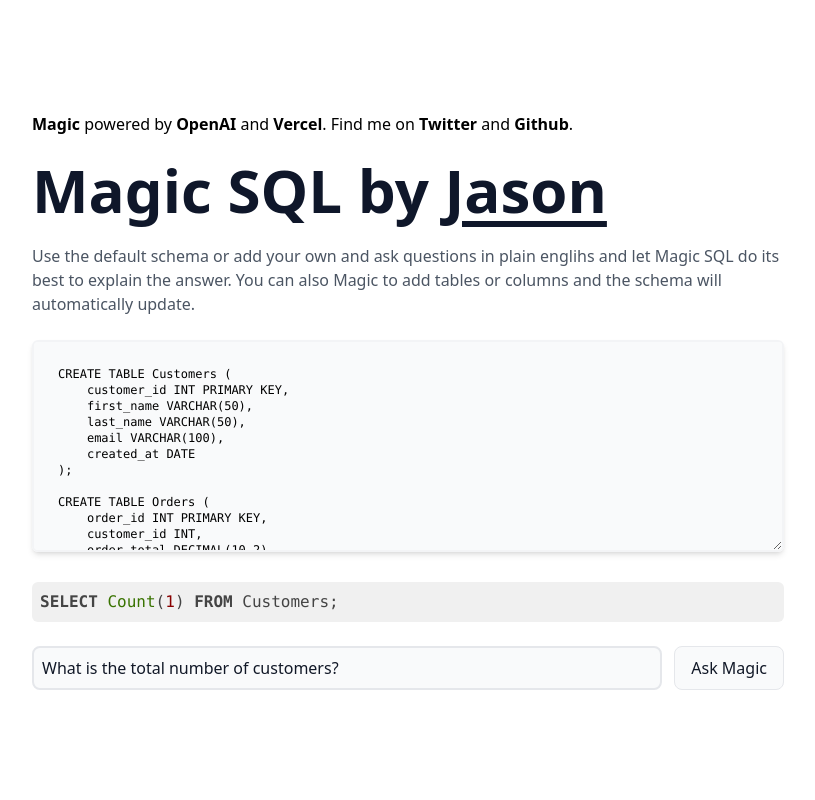
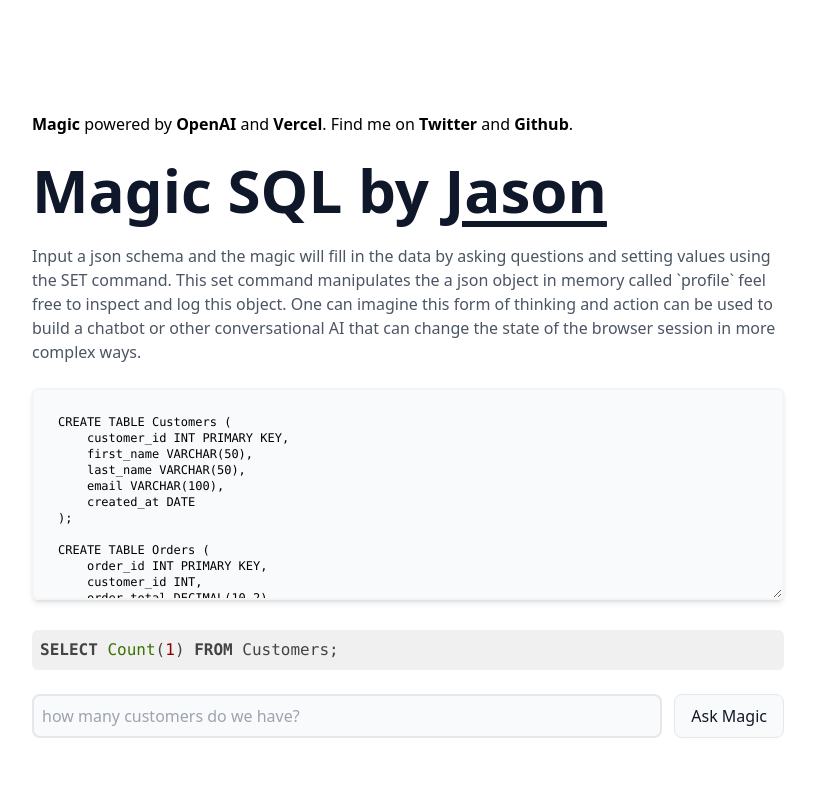
Before and after one commit to jxnl/magic-text, a Next.js app in the folder magic-text/: page /demo/sql in a window 1280 px wide. Shown: the top 800 px of the page, without its empty margins (232-1047 px from the left). Built offline with nearby package versions, Linux system fonts and the light colour scheme.

Commit message:
Create and use TitleCard component

```diff
--- /dev/null
+++ b/magic-text/src/app/demo/components/TitleCard.tsx
@@ -0,0 +1,22 @@
+import Link from "next/link";
+
+export default function TitleCard(props: {
+  title: string;
+  description: string;
+}) {
+  const { title, description } = props;
+  return (
+    <>
+      <h1 className="sm:text-6xl text-lg max-w-2xl font-bold text-slate-900 items-center">
+        <Link href="/">Magic</Link> {title} by{" "}
+        <a
+          className="underline-offset-8 underline"
+          href="https://jxnl.co/contact"
+        >
+          Jason
+        </a>
+      </h1>
+      <p className="text-md text-gray-600 my-6">{description}</p>
+    </>
+  );
+}
--- a/magic-text/src/app/demo/div/page.tsx
+++ b/magic-text/src/app/demo/div/page.tsx
@@ -1,11 +1,11 @@
 "use client";
 
-import Link from "next/link";
 import { useState } from "react";
 import SyntaxHighlighter from "react-syntax-highlighter";
 import parse from "html-react-parser";
 import { makePrompt, exampleQuestion } from "./prompt";
 import Script from "next/script";
+import TitleCard from "../components/TitleCard";
 
 export default function Home(): JSX.Element {
   const [loading, setLoading] = useState(false);
@@ -62,19 +62,12 @@ export default function Home(): JSX.Element {
 
   return (
     <div>
-      <h1 className="sm:text-6xl text-lg max-w-2xl font-bold text-slate-900 items-center">
-        <Link href="/">Magic</Link> Div by{" "}
-        <a
-          className="underline-offset-8 underline"
-          href="https://jxnl.co/contact"
-        >
-          Jason
-        </a>
-      </h1>
-      <p className="text-md text-gray-600 my-6">
-        Magic Div is a tool for generating HTML from a natural language demand.
+      <TitleCard
+        title="Div"
+        description="Magic Div is a tool for generating HTML from a natural language demand.
         It is a work in progress, but you can try it out below.
-      </p>
+        "
+      />
 
       <SyntaxHighlighter
         wrapLongLines={true}
--- a/magic-text/src/app/demo/sql/page.tsx
+++ b/magic-text/src/app/demo/sql/page.tsx
@@ -1,14 +1,11 @@
 "use client";
 
-import Link from "next/link";
-import { useState } from "react";
+import { useRef, useState } from "react";
 import SyntaxHighlighter from "react-syntax-highlighter";
+import TitleCard from "../components/TitleCard";
 import { makePrompt } from "./prompt";
 
-export default function Home() {
-  const [loading, setLoading] = useState(false);
-  const [schema, setSchema] = useState(
-    `
+const sampleSchema = `
 CREATE TABLE Customers (
     customer_id INT PRIMARY KEY,
     first_name VARCHAR(50),
@@ -27,22 +24,22 @@ CREATE TABLE Orders (
 
 CREATE TABLE Products (
     product_id INT PRIMARY KEY,
-    product_name VARCHAR(100)`.trim()
-  );
-  const [sqlQuery, setQuery] = useState("SELECT Count(1) FROM Customers;");
-  const [question, setQuestion] = useState(
-    "What is the total number of customers?"
-  );
+    product_name VARCHAR(100)`.trim();
+
+const sampleQuery = `SELECT Count(1) FROM Customers;`;
+
+export default function Home() {
+  const [loading, setLoading] = useState(false);
+  const [schema, setSchema] = useState(sampleSchema);
+  const [sqlQuery, setQuery] = useState(sampleQuery);
+  const questionRef = useRef<any>();
 
   const generateFillin = async (e: any) => {
     e.preventDefault();
 
+    const prompt = makePrompt(questionRef.current!.value, schema, sqlQuery);
+
     setLoading(true);
-
-    const prompt = makePrompt(question, schema, sqlQuery);
-
-    var _fillText = "";
-
     const response = await fetch("/api/generate", {
       method: "POST",
       headers: {
@@ -68,7 +65,7 @@ CREATE TABLE Products (
     const reader = data.getReader();
     const decoder = new TextDecoder();
     let done = false;
-
+    var _fillText = "";
     while (!done) {
       const { value, done: doneReading } = await reader.read();
       done = doneReading;
@@ -89,22 +86,17 @@ CREATE TABLE Products (
   };
 
   return (
-    <div>
-      <h1 className="sm:text-6xl text-lg max-w-2xl font-bold text-slate-900 items-center">
-        <Link href="/">Magic</Link> SQL by{" "}
-        <a
-          className="underline-offset-8 underline"
-          href="https://jxnl.co/contact"
-        >
-          Jason
-        </a>
-      </h1>
-      <p className="text-md text-gray-600 my-6">
-        Use the default schema or add your own and ask questions in plain
-        englihs and let Magic SQL do its best to explain the answer. You can
-        also Magic to add tables or columns and the schema will automatically
-        update.
-      </p>
+    <>
+      <TitleCard
+        title="SQL"
+        description="Input a json schema and the magic will fill in the data by asking
+        questions and setting values using the SET command. This set command
+        manipulates the a json object in memory called `profile` feel free to
+        inspect and log this object. One can imagine this form of thinking and
+        action can be used to build a chatbot or other conversational AI that
+        can change the state of the browser session in more complex ways."
+      />
+
       <textarea
         value={schema}
         onChange={(e) => setSchema(e.target.value)}
@@ -124,12 +116,11 @@ CREATE TABLE Products (
 
       <div className="flex mt-6 space-x-3">
         <input
-          value={question}
+          type="text"
+          ref={questionRef}
+          placeholder="how many customers do we have?"
           disabled={loading}
           className="flex-1 rounded-lg text-md border-gray-00  text-gray-900 bg-gray-50 p-2 border-2 disabled:opacity-60"
-          onChange={(e) => {
-            setQuestion(e.target.value);
-          }}
         />
         <button
           onClick={(e) => generateFillin(e)}
@@ -139,6 +130,6 @@ CREATE TABLE Products (
           Ask Magic
         </button>
       </div>
-    </div>
+    </>
   );
 }
--- a/magic-text/src/app/demo/survey/page.tsx
+++ b/magic-text/src/app/demo/survey/page.tsx
@@ -1,8 +1,8 @@
 "use client";
 
-import Link from "next/link";
 import { useState } from "react";
 import SyntaxHighlighter from "react-syntax-highlighter";
+import TitleCard from "../components/TitleCard";
 import { makePrompt, exampleSchema } from "./prompt";
 
 export default function Home() {
@@ -84,24 +84,17 @@ export default function Home() {
   };
 
   return (
-    <div>
-      <h1 className="sm:text-6xl text-lg max-w-2xl font-bold text-slate-900 items-center">
-        <Link href="/">Magic</Link> Survey by{" "}
-        <a
-          className="underline-offset-8 underline"
-          href="https://jxnl.co/contact"
-        >
-          Jason
-        </a>
-      </h1>
-      <p className="text-md text-gray-600 my-6">
-        Input a json schema and the magic will fill in the data by asking
+    <>
+      <TitleCard
+        title="Survey"
+        description="Input a json schema and the magic will fill in the data by asking
         questions and setting values using the SET command. This set command
         manipulates the a json object in memory called `profile` feel free to
         inspect and log this object. One can imagine this form of thinking and
         action can be used to build a chatbot or other conversational AI that
-        can change the state of the browser session in more complex ways.
-      </p>
+        can change the state of the browser session in more complex ways."
+      />
+
       <textarea
         value={JSON.stringify(schema, null, 2)}
         onChange={(e) => {
@@ -146,6 +139,6 @@ export default function Home() {
       >
         {JSON.stringify(profile, null, 2)}
       </SyntaxHighlighter>
-    </div>
+    </>
   );
 }
--- a/magic-text/src/app/demo/text/page.tsx
+++ b/magic-text/src/app/demo/text/page.tsx
@@ -4,6 +4,7 @@ import { SyntheticEvent, useState } from "react";
 import { PromptType, makePrompt } from "./prompt";
 import { BrushMenu, Warning, minSelectionLength } from "./components";
 import Link from "next/link";
+import TitleCard from "../components/TitleCard";
 
 export default function Home() {
   const [textBox, setTextBox] = useState(
@@ -119,22 +120,16 @@ export default function Home() {
   }
 
   return (
-    <div>
-      <h1 className="sm:text-6xl text-lg max-w-2xl font-bold text-slate-900 items-center">
-        <Link href="/">Magic</Link> Text by{" "}
-        <a
-          className="underline-offset-8 underline"
-          href="https://jxnl.co/contact"
-        >
-          Jason
-        </a>
-      </h1>
-      <p className="text-md text-gray-600 my-6">
-        Simply highlight any text in the text area, and you{"'"}ll be able to
+    <>
+      <TitleCard
+        title="Text"
+        description="
+        Simply highlight any text in the text area, and you'll be able to
         see the brush options in real time. No need to wait for any loading
         spinners, as Magic will immediately begin rewriting your selection to
         your specifications.
-      </p>
+        "
+      />
       <textarea
         value={textBox}
         onChange={(e) => setTextBox(e.target.value)}
@@ -151,6 +146,6 @@ export default function Home() {
         isOpen={menuOpen}
       />
       <Warning isWarn={warn} />
-    </div>
+    </>
   );
 }
--- a/magic-text/src/app/demo/youtube/page.tsx
+++ b/magic-text/src/app/demo/youtube/page.tsx
@@ -1,12 +1,12 @@
 "use client";
 
-import Link from "next/link";
 import { useState } from "react";
 import { ReactMarkdown } from "react-markdown/lib/react-markdown";
 import { Youtube } from "./youtube";
 
 import { ToastContainer, toast } from "react-toastify";
 import "react-toastify/dist/ReactToastify.css";
+import TitleCard from "../components/TitleCard";
 
 // regex to check if url is youtube link
 const regex = new RegExp(
@@ -33,9 +33,7 @@ export default function Home() {
       <a
         className="no-underline hover:opacity-80"
         onClick={() => {
-          console.log("href", href);
           setTs(_ts);
-          console.log("setting ts", _ts);
         }}
       >
         #
@@ -152,7 +150,7 @@ export default function Home() {
   };
 
   return (
-    <div>
+    <>
       <ToastContainer
         position="top-right"
         autoClose={1000}
@@ -162,24 +160,16 @@ export default function Home() {
         rtl={false}
         theme="light"
       />
-      {/* Same as */}
-      <ToastContainer />
-      <h1 className="sm:text-6xl text-lg max-w-2xl font-bold text-slate-900 items-center">
-        <Link href="/">Magic</Link> Youtube by{" "}
-        <a
-          className="underline-offset-8 underline"
-          href="https://jxnl.co/contact"
-        >
-          Jason
-        </a>
-      </h1>
-      <p className="text-md text-gray-600 my-6">
+      <TitleCard
+        title="Youtube"
+        description="
         Input a youtube video url and get a summary in markdown format. If it
         does not have a transcript, it will use whisper but it may be less
-        accurate than the transcript and will take longer to generate. Click the{" "}
-        {"#"} to jump to the timestamp in the youtube video. Click Copy to copy
+        accurate than the transcript and will take longer to generate.
+        Click the # to jump to the timestamp in the youtube video. Click Copy to copy
         the summary to your clipboard as markdown.
-      </p>
+        "
+      />
       {start && (
         <>
           <hr className="h-px my-10 bg-gray-200 border-0"></hr>
@@ -244,6 +234,6 @@ export default function Home() {
           </button>
         )}
       </div>
-    </div>
+    </>
   );
 }
```
